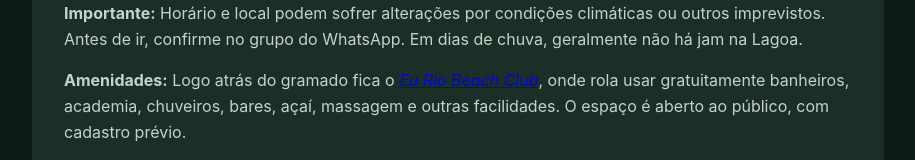
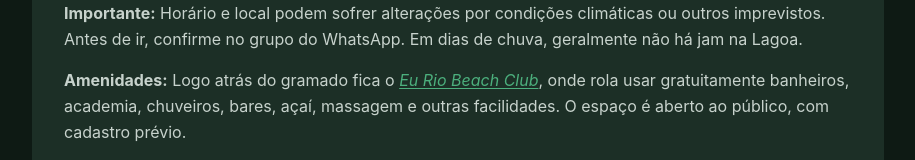
Before and after one commit to dmalta/rioacrojam, a Vue app: page / in a window 1280 px wide. Shown: the part 2070-2230 px from the top of the page, without its empty margins (182-1097 px from the left). Built offline with nearby package versions, Linux system fonts and the light colour scheme.

Commit message:
feat: enhance link styles in paragraphs and list items

```diff
--- a/src/style.css
+++ b/src/style.css
@@ -121,6 +121,19 @@ p {
   color: var(--text-secondary);
 }
 
+p a, li a {
+  color: var(--accent);
+  text-decoration: underline;
+  text-decoration-thickness: 1px;
+  text-underline-offset: 2px;
+  transition: color 0.2s ease;
+}
+
+p a:hover, li a:hover {
+  color: #7bcfa8;
+  text-decoration-thickness: 2px;
+}
+
 ul {
   list-style: none;
 }
```
